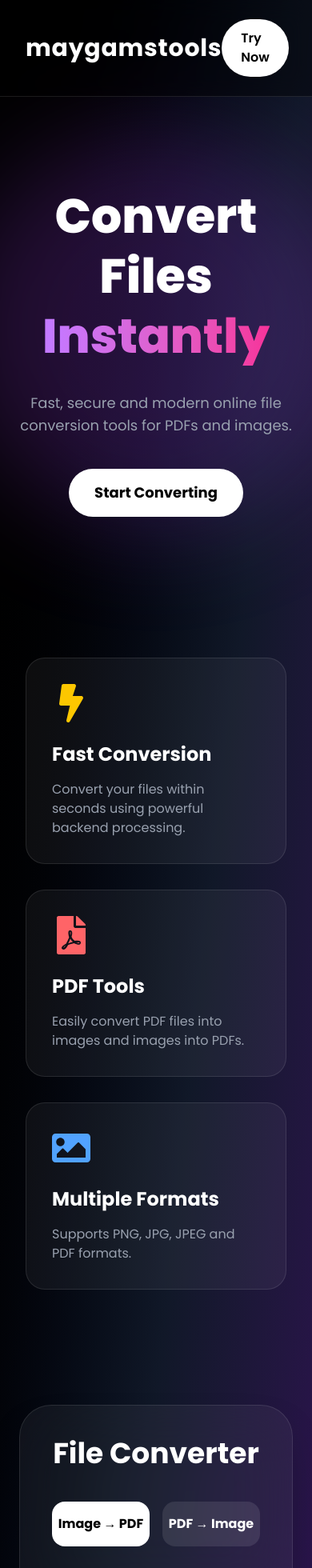
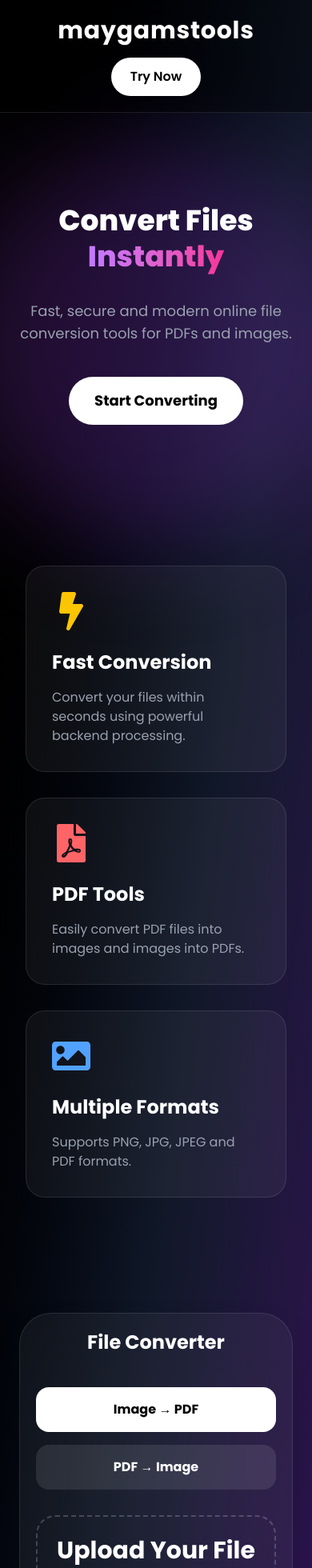
Before and after one commit to mayanksahu2136/File-Conversion, a React (Vite) app in the folder frontend/: page / in a window 390 px wide. Shown: the top 1960 px of the page at 80% size. Built offline with nearby package versions, Linux system fonts and the light colour scheme.

Commit message:
Made website fully responsive

```diff
--- a/frontend/src/App.jsx
+++ b/frontend/src/App.jsx
@@ -110,8 +110,7 @@ export default function App() {
 
       {/* Navbar */}
 
-      <nav className="flex items-center justify-between px-8 py-6 border-b border-white/10 backdrop-blur-lg sticky top-0 bg-black/40 z-50">
-
+      <nav className="flex flex-col sm:flex-row items-center justify-between gap-4 px-4 sm:px-8 py-5 border-b border-white/10 backdrop-blur-lg sticky top-0 bg-black/40 z-50">
         <h1 className="text-3xl font-bold tracking-wide lowercase">
           maygamstools
         </h1>
@@ -131,7 +130,7 @@ export default function App() {
 
         <div className="absolute w-[500px] h-[500px] bg-purple-500/20 rounded-full blur-3xl top-10"></div>
 
-        <h1 className="text-6xl md:text-7xl font-black leading-tight max-w-5xl relative z-10">
+        <h1 className="text-4xl sm:text-5xl md:text-6xl lg:text-7xl font-black leading-tight max-w-5xl relative z-10">
 
           Convert Files <br />
 
@@ -161,7 +160,7 @@ export default function App() {
 
       {/* Features Section */}
 
-      <motion.section className="grid md:grid-cols-3 gap-8 px-8 py-16 max-w-7xl mx-auto">
+      <motion.section className="grid grid-cols-1 md:grid-cols-2 lg:grid-cols-3 gap-8 px-8 py-16 max-w-7xl mx-auto">
 
         <div className="bg-white/5 border border-white/10 rounded-3xl p-8 hover:scale-105 transition">
 
@@ -214,15 +213,15 @@ export default function App() {
         className="px-6 py-20"
       >
 
-        <div className="max-w-3xl mx-auto bg-white/5 border border-white/10 backdrop-blur-2xl rounded-[40px] p-10 shadow-2xl">
+        <div className="max-w-3xl mx-auto bg-white/5 border border-white/10 backdrop-blur-2xl rounded-[40px] p-5 sm:p-8 md:p-10 shadow-2xl">
 
-          <h2 className="text-4xl font-bold text-center mb-10">
+          <h2 className="text-2xl sm:text-3xl md:text-4xl font-bold text-center mb-10">
             File Converter
           </h2>
 
           {/* Buttons */}
 
-          <div className="flex gap-4 mb-8">
+          <div className="flex flex-col sm:flex-row gap-4 mb-8">
 
             <button
               onClick={() => {
@@ -282,7 +281,7 @@ export default function App() {
 
           <label
             htmlFor="fileUpload"
-            className="border-2 border-dashed border-white/20 rounded-3xl p-12 flex flex-col items-center justify-center cursor-pointer hover:bg-white/5 transition"
+            className="border-2 border-dashed border-white/20 rounded-3xl p-6 sm:p-8 md:p-12 flex flex-col items-center justify-center cursor-pointer hover:bg-white/5 transition"
           >
 
             <input
@@ -374,7 +373,7 @@ export default function App() {
 
       <motion.section className="max-w-5xl mx-auto px-6 py-20">
 
-        <h2 className="text-5xl font-bold text-center mb-14">
+        <h2 className="text-3xl sm:text-4xl md:text-5xl font-bold text-center mb-14">
           Frequently Asked Questions
         </h2>
 
@@ -424,7 +423,7 @@ export default function App() {
 
       <footer className="border-t border-white/10 py-8 text-center text-gray-500">
 
-        <div className="flex items-center justify-center gap-3 mb-3">
+        <div className="flex flex-col sm:flex-row items-center justify-center gap-3 mb-3">
 
           <FaGithub />
 
```
